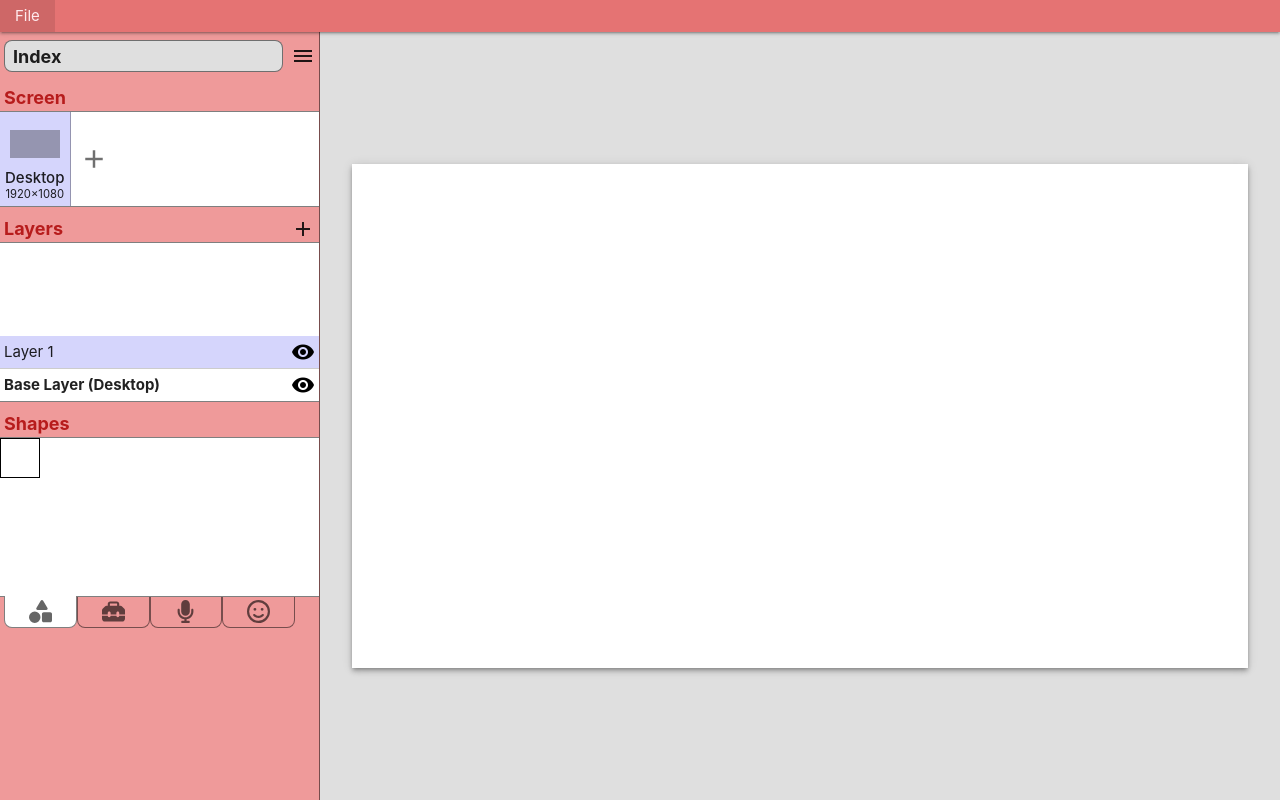
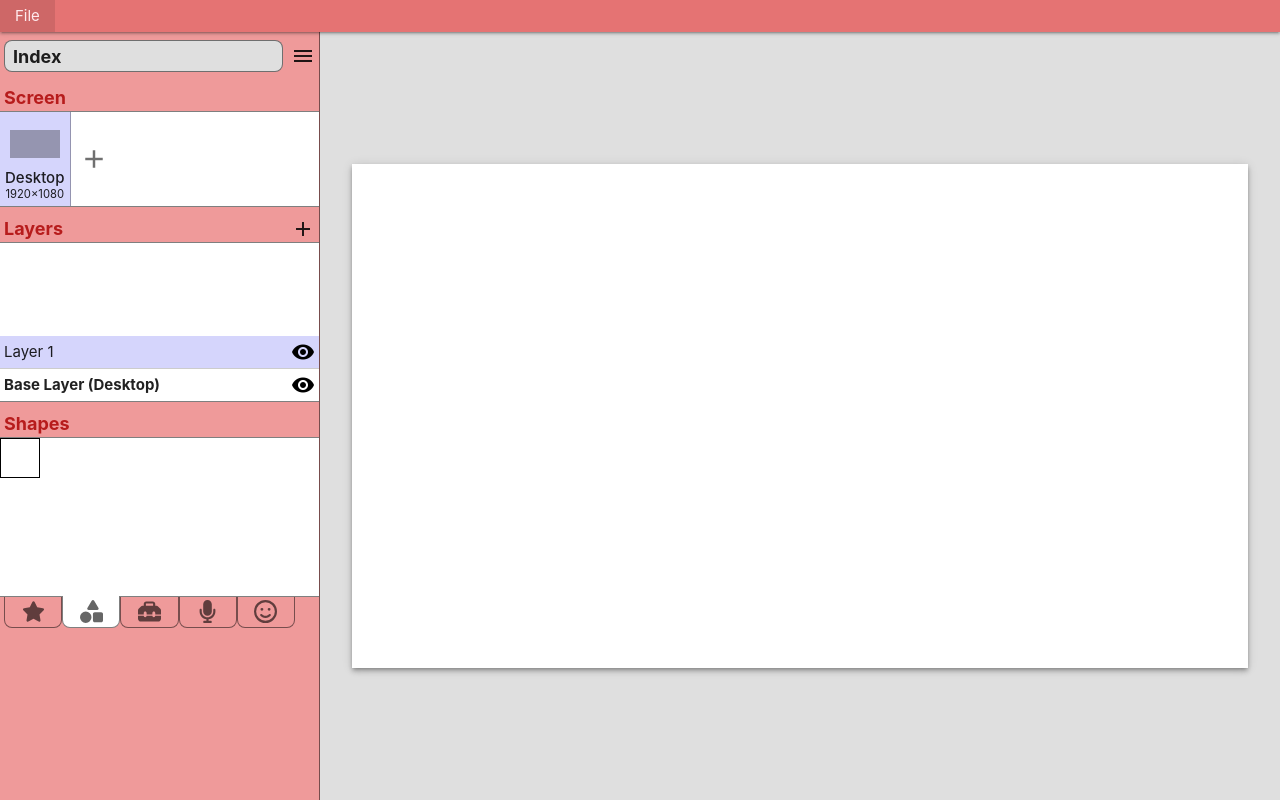
Before and after one commit to ShaneByrne0963/wirefree, a React (Vite) app: page / in a window 1280 px wide. Built offline with nearby package versions, Linux system fonts and the light colour scheme.

Commit message:
Add favorites tab in shape groups

```diff
--- a/src/assets/css/shapes.css
+++ b/src/assets/css/shapes.css
@@ -15,7 +15,7 @@
 
 #shape-groups {
   display: grid;
-  grid-template-columns: repeat(4, 1fr);
+  grid-template-columns: repeat(5, 1fr);
   position: relative;
   top: -1px;
   margin-right: 24px;
--- a/src/components/VectorGraphic.tsx
+++ b/src/components/VectorGraphic.tsx
@@ -27,15 +27,23 @@ export default VectorGraphic;
 
 // ----------------------------------------------------- VECTOR GRAPHIC PATHS TO BE USED THROUGHOUT THE APP
 
-// Shape Groups
+// -------------------------------- Shapes
+
+export const pathStar =
+  "576, 512|M316.9 18C311.6 7 300.4 0 288.1 0s-23.4 7-28.8 18L195 150.3 51.4 171.5c-12 1.8-22 10.2-25.7 21.7s-.7 24.2 7.9 32.7L137.8 329 113.2 474.7c-2 12 3 24.2 12.9 31.3s23 8 33.8 2.3l128.3-68.5 128.3 68.5c10.8 5.7 23.9 4.9 33.8-2.3s14.9-19.3 12.9-31.3L438.5 329 542.7 225.9c8.6-8.5 11.7-21.2 7.9-32.7s-13.7-19.9-25.7-21.7L381.2 150.3 316.9 18z";
+
+// -------------------------------- Icons
+
+export const pathMicrophone =
+  "384, 512|M192 0C139 0 96 43 96 96l0 160c0 53 43 96 96 96s96-43 96-96l0-160c0-53-43-96-96-96zM64 216c0-13.3-10.7-24-24-24s-24 10.7-24 24l0 40c0 89.1 66.2 162.7 152 174.4l0 33.6-48 0c-13.3 0-24 10.7-24 24s10.7 24 24 24l72 0 72 0c13.3 0 24-10.7 24-24s-10.7-24-24-24l-48 0 0-33.6c85.8-11.7 152-85.3 152-174.4l0-40c0-13.3-10.7-24-24-24s-24 10.7-24 24l0 40c0 70.7-57.3 128-128 128s-128-57.3-128-128l0-40z";
+
+// -------------------------------- Shape Groups
+
 export const pathShapes =
   "M315.4 15.5C309.7 5.9 299.2 0 288 0s-21.7 5.9-27.4 15.5l-96 160c-5.9 9.9-6.1 22.2-.4 32.2s16.3 16.2 27.8 16.2l192 0c11.5 0 22.2-6.2 27.8-16.2s5.5-22.3-.4-32.2l-96-160zM288 312l0 144c0 22.1 17.9 40 40 40l144 0c22.1 0 40-17.9 40-40l0-144c0-22.1-17.9-40-40-40l-144 0c-22.1 0-40 17.9-40 40zM128 512a128 128 0 1 0 0-256 128 128 0 1 0 0 256z";
 
 export const pathComponents =
   "M176 88l0 40 160 0 0-40c0-4.4-3.6-8-8-8L184 80c-4.4 0-8 3.6-8 8zm-48 40l0-40c0-30.9 25.1-56 56-56l144 0c30.9 0 56 25.1 56 56l0 40 28.1 0c12.7 0 24.9 5.1 33.9 14.1l51.9 51.9c9 9 14.1 21.2 14.1 33.9l0 92.1-128 0 0-32c0-17.7-14.3-32-32-32s-32 14.3-32 32l0 32-128 0 0-32c0-17.7-14.3-32-32-32s-32 14.3-32 32l0 32L0 320l0-92.1c0-12.7 5.1-24.9 14.1-33.9l51.9-51.9c9-9 21.2-14.1 33.9-14.1l28.1 0zM0 416l0-64 128 0c0 17.7 14.3 32 32 32s32-14.3 32-32l128 0c0 17.7 14.3 32 32 32s32-14.3 32-32l128 0 0 64c0 35.3-28.7 64-64 64L64 480c-35.3 0-64-28.7-64-64z";
 
-export const pathIcons =
-  "384, 512|M192 0C139 0 96 43 96 96l0 160c0 53 43 96 96 96s96-43 96-96l0-160c0-53-43-96-96-96zM64 216c0-13.3-10.7-24-24-24s-24 10.7-24 24l0 40c0 89.1 66.2 162.7 152 174.4l0 33.6-48 0c-13.3 0-24 10.7-24 24s10.7 24 24 24l72 0 72 0c13.3 0 24-10.7 24-24s-10.7-24-24-24l-48 0 0-33.6c85.8-11.7 152-85.3 152-174.4l0-40c0-13.3-10.7-24-24-24s-24 10.7-24 24l0 40c0 70.7-57.3 128-128 128s-128-57.3-128-128l0-40z";
-
 export const pathEmojis =
   "M464 256A208 208 0 1 0 48 256a208 208 0 1 0 416 0zM0 256a256 256 0 1 1 512 0A256 256 0 1 1 0 256zm177.6 62.1C192.8 334.5 218.8 352 256 352s63.2-17.5 78.4-33.9c9-9.7 24.2-10.4 33.9-1.4s10.4 24.2 1.4 33.9c-22 23.8-60 49.4-113.6 49.4s-91.7-25.5-113.6-49.4c-9-9.7-8.4-24.9 1.4-33.9s24.9-8.4 33.9 1.4zM144.4 208a32 32 0 1 1 64 0 32 32 0 1 1 -64 0zm192-32a32 32 0 1 1 0 64 32 32 0 1 1 0-64z";
--- a/src/components/side-panel/SidePanel.tsx
+++ b/src/components/side-panel/SidePanel.tsx
@@ -10,7 +10,7 @@ import ShapeGroups from "./shapes/ShapeGroups";
 function SidePanel() {
   const screenSizeData = useSelector((state: RootState) => state.screenSize);
   const pageData = useSelector((state: RootState) => state.pages);
-  const [shapeGroup, setShapeGroup] = useState(0);
+  const [shapeGroup, setShapeGroup] = useState(1);
   const dispatch = useDispatch();
 
   // Function for adding layers to the selected page
--- a/src/components/side-panel/shapes/ShapeGroups.tsx
+++ b/src/components/side-panel/shapes/ShapeGroups.tsx
@@ -1,11 +1,19 @@
 import VectorGraphic, {
   pathComponents,
   pathEmojis,
-  pathIcons,
+  pathMicrophone,
   pathShapes,
+  pathStar,
 } from "../../VectorGraphic";
 
-const shapeGroupNames = ["shapes", "components", "icons", "emojis"];
+// The type of shape group tabs
+const shapeGroupNames = [
+  "favorites",
+  "shapes",
+  "components",
+  "icons",
+  "emojis",
+];
 
 interface ShapeGroupProps {
   selectedGroup: number;
@@ -44,6 +52,9 @@ function ShapeGroupButton(props: ShapeGroupButtonProps) {
       className={"shape-group-button" + (props.selected ? " selected" : "")}
       onClick={() => props.handleClick(props.index)}
     >
+      {props.type === "favorites" && (
+        <VectorGraphic color={iconColor} path={pathStar}></VectorGraphic>
+      )}
       {props.type === "shapes" && (
         <VectorGraphic color={iconColor} path={pathShapes}></VectorGraphic>
       )}
@@ -51,7 +62,7 @@ function ShapeGroupButton(props: ShapeGroupButtonProps) {
         <VectorGraphic color={iconColor} path={pathComponents}></VectorGraphic>
       )}
       {props.type === "icons" && (
-        <VectorGraphic color={iconColor} path={pathIcons}></VectorGraphic>
+        <VectorGraphic color={iconColor} path={pathMicrophone}></VectorGraphic>
       )}
       {props.type === "emojis" && (
         <VectorGraphic color={iconColor} path={pathEmojis}></VectorGraphic>
```
